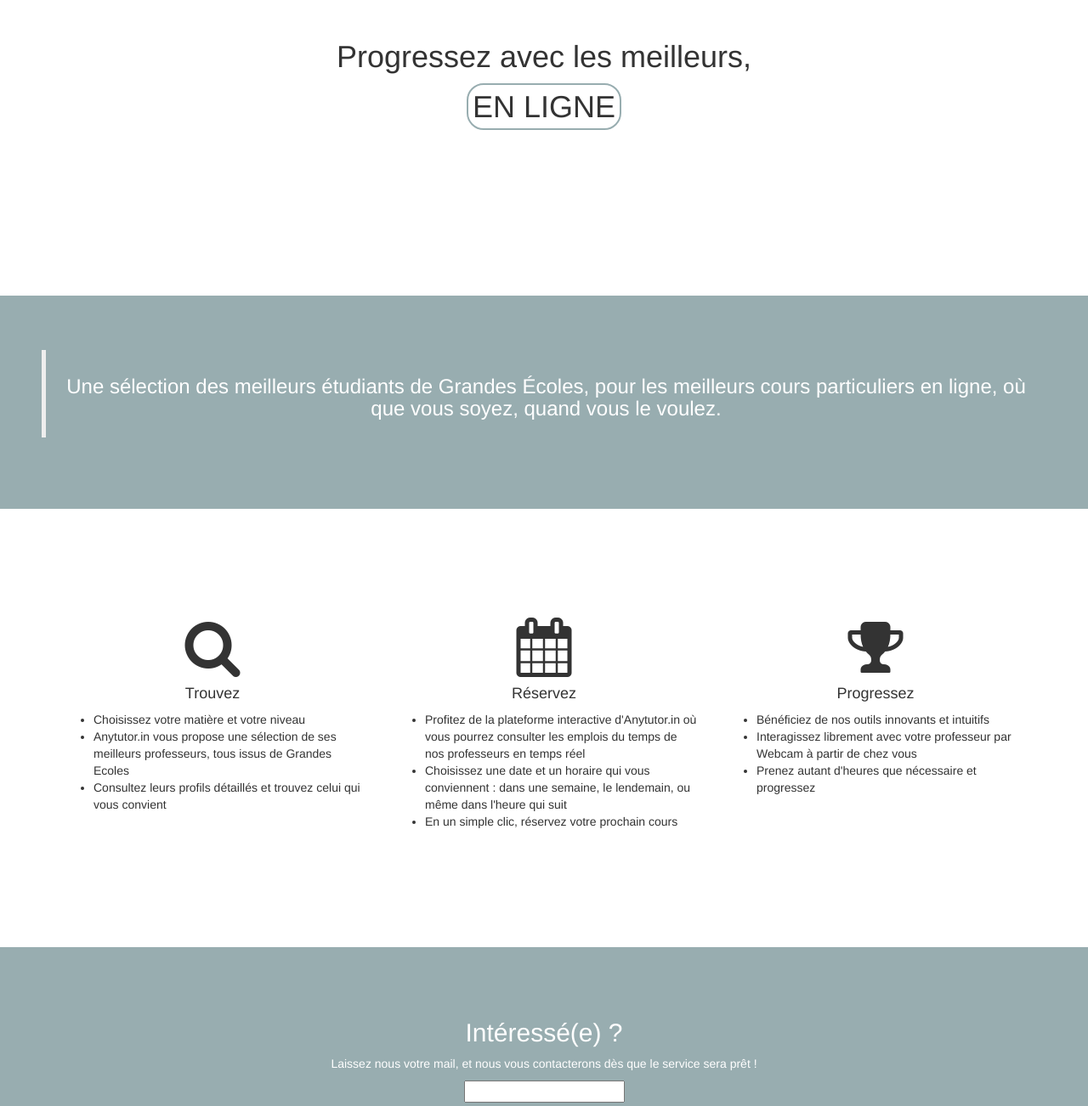
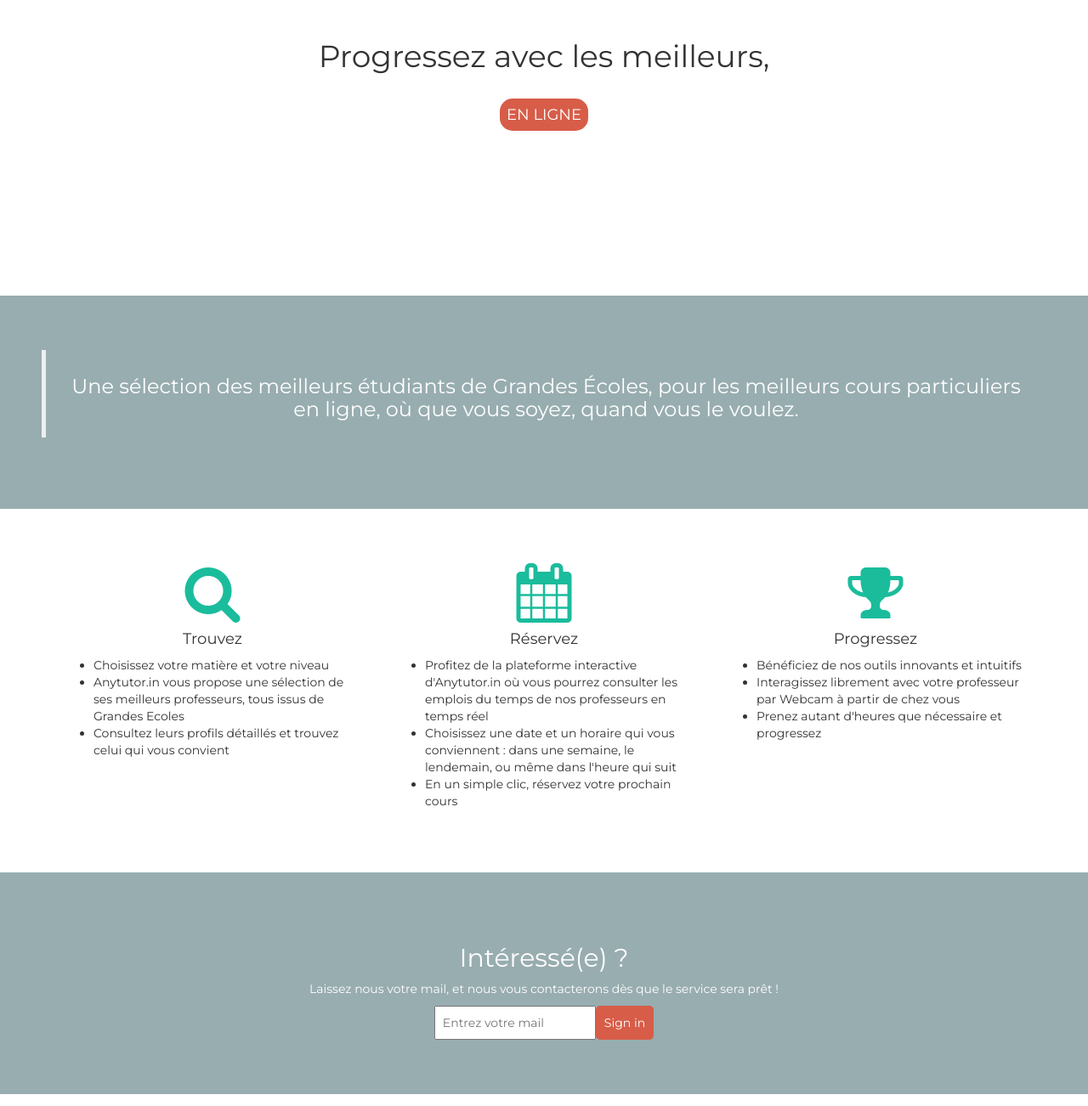
Before and after one commit to anthonyray/tutorin, a website: page public/index.html in a window 1280 px wide. Shown: the part 280-1582 px from the top of the page at 85% size. Drawn offline with nearby package versions, Linux system fonts and the light colour scheme.

Commit message:
Made design modifications

```diff
--- a/public/css/stylesheet.css
+++ b/public/css/stylesheet.css
@@ -1,11 +1,16 @@
 /**
 *	General Layout
 **/
-
+body
+{
+	font-family: 'Montserrat';
+}
 .navbar
 {
 	border-bottom-style: solid;
 	border-color : #98ADB0;
+	background-color : #34495e;
+	color : white;
 	margin-bottom: 0px;
 }
 
@@ -55,8 +60,8 @@
 
 #marketing
 {
-	padding-top : 10%;
-	padding-bottom : 10%;
+	padding-top : 5%;
+	padding-bottom : 5%;
 }
 
 #contact
@@ -71,11 +76,27 @@
 
 .button
 {
-	border-radius: 20px;
+	border-radius: 15px;
+	color : white;
 	border-width: 2px;
-	padding : 5px;
-	border-color : #98ADB0;
-	border-style : solid;
+	padding : 8px;
+	background-color: #D75D48;
+
+}
+
+#submit-button
+{
+	border-radius: 5px;
+	color : white;
+	border-width: 2px;
+	padding : 8px;
+	background-color: #D75D48;
+}
+
+#email
+{
+	padding : 8px;
+	color : black;
 }
 
 .big-icon
@@ -87,3 +108,13 @@
 {
 	background : pink;
 }
+
+.red-text
+{
+	color :#D75D48;
+}
+
+.turquoise-text
+{
+	color : #1abc9c;
+}
--- a/public/index.html
+++ b/public/index.html
@@ -7,6 +7,7 @@
 	<!-- Latest compiled and minified CSS & JS -->
 	<link rel="stylesheet" media="screen" href="http://netdna.bootstrapcdn.com/bootstrap/3.1.0/css/bootstrap.min.css">
 	<link rel="stylesheet" href="//netdna.bootstrapcdn.com/font-awesome/4.0.3/css/font-awesome.css">
+	<link href='http://fonts.googleapis.com/css?family=Montserrat' rel='stylesheet' type='text/css'>
 	<link rel="stylesheet" href="css/stylesheet.css">
 	<script src="//code.jquery.com/jquery.js"></script>
 	<script src="//netdna.bootstrapcdn.com/bootstrap/3.1.0/js/bootstrap.min.js"></script>
@@ -23,7 +24,8 @@
 		<div class="row">
 			<div class="centered-message">
 				<h1 class="text-center">Progressez avec les meilleurs,</h1>
-				<h1 class="text-center"><span class="button">EN LIGNE</span></h1>
+				<br>
+				<h4 class="text-center"><span class="button">EN LIGNE</span></h4>
 			</div>
 		</div>
 	</div>
@@ -37,7 +39,7 @@
 		<div class="row">
 			<div class="col-xs-12 col-sm-12 col-md-4 col-lg-4">
 
-					<div class="text-center"><span class="fa fa-search fa-5x"></span></div>
+					<div class="text-center"><span class="fa fa-search fa-5x turquoise-text"></span></div>
 					<h4 class="text-center">Trouvez</h4>
 					<ul>
 						<li>Choisissez votre matière et votre niveau</li>
@@ -47,7 +49,7 @@
 
 			</div>
 			<div class="col-xs-12 col-sm-12 col-md-4 col-lg-4">
-				<div class="text-center"><span class="fa fa-calendar fa-5x"></span></div>
+				<div class="text-center"><span class="fa fa-calendar fa-5x turquoise-text"></span></div>
 				<h4 class="text-center">Réservez</h4>
 				<ul>
 					<li>Profitez de la plateforme interactive d'Anytutor.in où vous pourrez consulter les emplois du temps de nos professeurs en temps réel</li>
@@ -56,7 +58,7 @@
 				</ul>
 			</div>
 			<div class="col-xs-12 col-sm-12 col-md-4 col-lg-4">
-				<div class="text-center"><span class="fa fa-trophy fa-5x"></span></div>
+				<div class="text-center"><span class="fa fa-trophy fa-5x turquoise-text"></span></div>
 				<h4 class="text-center">Progressez</h4>
 				<ul>
 					<li>Bénéficiez de nos outils innovants et intuitifs</li>
@@ -70,7 +72,9 @@
 		<div class="row text-center">
 			<h2> Intéressé(e) ?</h2>
 			<p>Laissez nous votre mail, et nous vous contacterons dès que le service sera prêt !</p>
-			<input></input>
+			<form class="form-inline" role="form">
+				<div class="form-group"><input id="email" placeholder="Entrez votre mail"></div><button type="submit" class="btn" id="submit-button">Sign in</button>
+			</form>
 		</div>
 	</div>
 </body>
```
